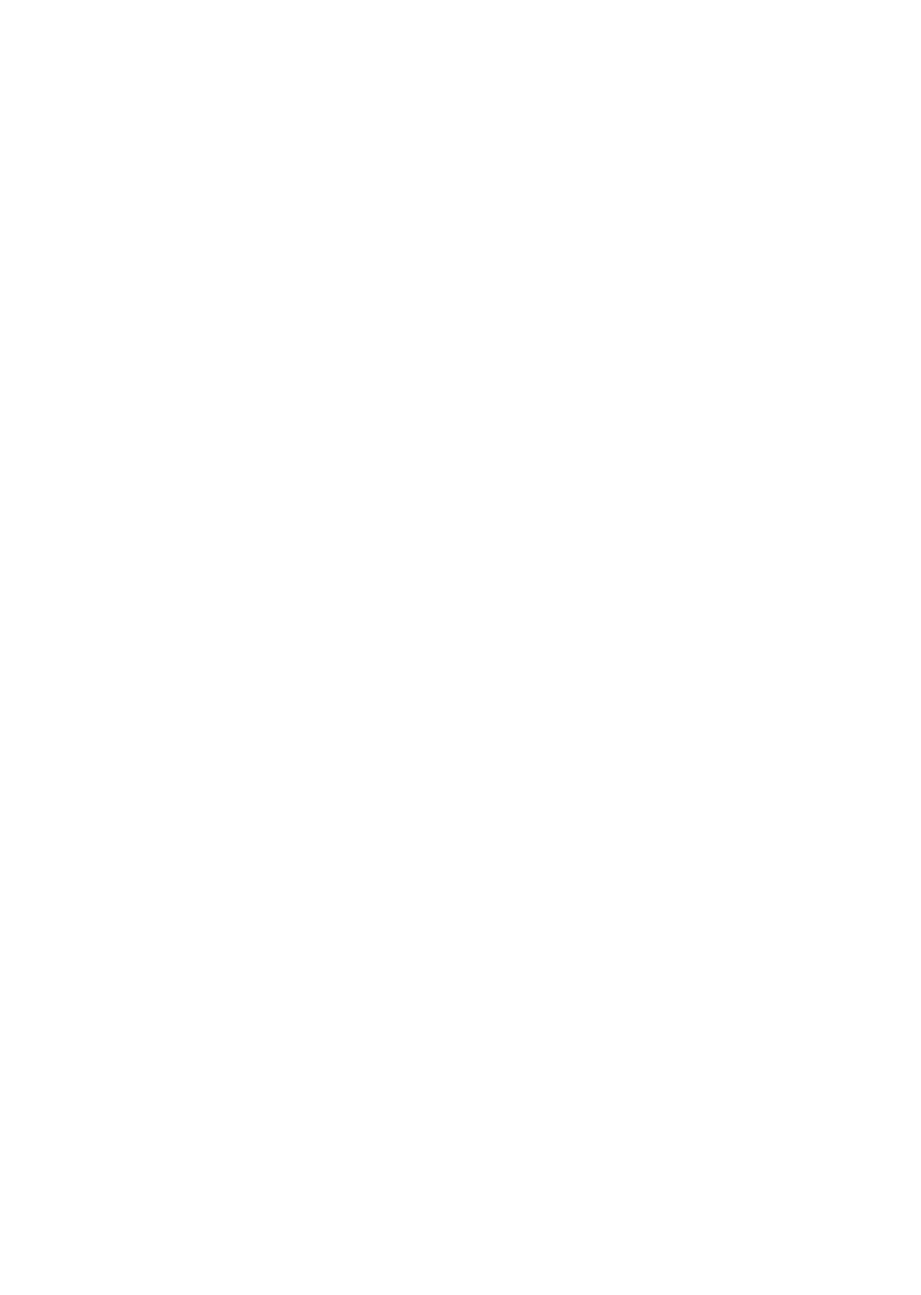
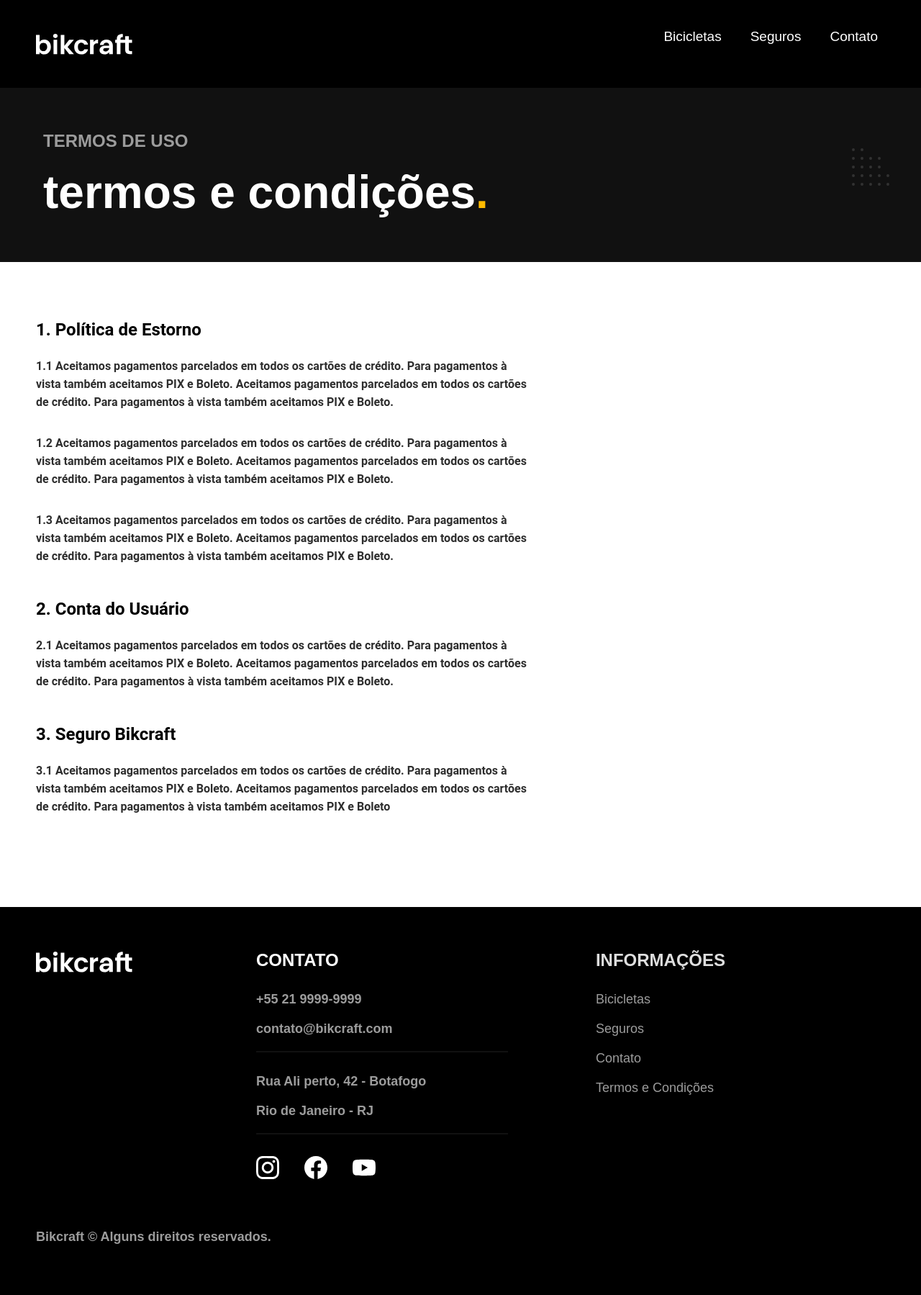
Before and after one commit to MicReisDev/Bikcraft, a plain HTML site: page termos.html in a window 1280 px wide. Shown: the whole page at 72% size. Before the commit the page ends 800 px from the top, so only its background shows below. Drawn offline with Linux system fonts and the light colour scheme.

Commit message:
termos e condições

```diff
--- a/CSS/Global.css
+++ b/CSS/Global.css
@@ -1,4 +1,5 @@
 @import "./style.css";
 @import "escolha.css";
 @import "style.css";
-@import "contato.css"
+@import "contato.css";
+@import "termos.css";
--- a/CSS/contato.css
+++ b/CSS/contato.css
@@ -30,6 +30,7 @@ body {
     var(--cor-1) 50%
   );
   height: 950px;
+  display: block;
 }
 
 .contato-conteiner {
@@ -63,17 +64,24 @@ body {
 }
 @media(max-width: 800px){
   .contato-txt {
+    margin-top: 20px;
     padding: 20px;
   }
 
   .contato-txt h1{
     font-size: 12px;
     font-weight: 800;
+
   }
 
   .contato-txt h2 {
     font-size: 32px;
+    padding-bottom: 0px;
+    margin: 0px;
   }
+
+
+
 }
 
 /*loja online*/
@@ -218,18 +226,55 @@ button::after {
 }
 
 @media(max-width: 800px){
+
+
+  .quadrado-contato-esquerdo{
+    padding: 20px;
+    margin:  0px 20px;
+  }
+
+  .quadrado-contato-direito{
+    margin: 0px 20px;
+    padding: 30px;
+    box-shadow: none;
+  }
+
   .quadrado-contato{
     grid-template-columns: 1fr;
 
   }
+ .contato-conteiner{
+   display: grid;
+   grid-template: 1fr;
+ }
+ .botao{
+   font-size: 18px;
+   padding: 20px 10px;
+   margin: 0px;
+ }
+ button::after{
+   content: none;
+ }
+ .contato-txt h1::after{
+   content: none;
+ }
+ .contato-icones::before{
+  content: none;
+ }
+
+ .quadrado-contato-esquerdo h1{
+   padding-bottom:10px ;
+ }
+
+ .contato-icones{
+   padding: 0px;
+   padding-bottom: 20px;
+   padding-left: 30px;
+ }
 }
 
 
-@media(max-width: 800px){
 
-  .lojas-locais-div{
-    grid-template-columns: 1fr;
-  } }
 /*lojas locais*/
 .lojas-locais {
   max-width: 1180px;
@@ -299,3 +344,18 @@ button::after {
   font-size: 18px;
   margin: 0px;
 }
+
+@media(max-width: 800px){
+  .lojas-locais{
+    padding-top: 100px;
+  }
+
+  .lojas-locais-div{
+    grid-template-columns: 1fr;
+
+  }
+  .lojas-locais > h1{
+    font-size: 48px;
+    padding-bottom: 10px;
+  }
+}
--- /dev/null
+++ b/CSS/termos.css
@@ -0,0 +1,101 @@
+:root {
+  --cor-0: #ffffff;
+  --cor-1: #f7f7f7;
+  --cor-2: #ededed;
+  --cor-3: #dedede;
+  --cor-4: #cccccc;
+  --cor-5: #b2b2b2;
+  --cor-6: #9c9c9c;
+  --cor-7: #717171;
+  --cor-8: #595959;
+  --cor-9: #404040;
+  --cor-10: #2e2e2e;
+  --cor-11: #111111;
+  --cor-12: #000000;
+  --cor-p1: #ffbb00;
+  --cor-p2: #e4a30b;
+  --cor-p3: #a66f00;
+  --cor-p4: #664400;
+  --cor-p5: #332200;
+}
+.termos-bg{
+  background-color: var(--cor-0);
+
+}
+
+.termosecondicoes-bg {
+  background: var(--cor-11);
+  padding: 60px;
+}
+
+
+.termosecondicoes,.listanumerada{
+  max-width: 1180px;
+  margin: 0 auto;
+
+}
+
+.termosecondicoes h2 {
+  font-size: 24px;
+  position: relative;
+}
+.termosecondicoes h1{
+  font-size: 64px;
+  color: var(--cor-0);
+
+}
+.termosecondicoes h2::after{
+  content: "";
+  position: absolute;
+  background: url(../img/dec/top-right.svg) no-repeat center;
+  height: 100px;
+  width: 100px;
+  left: 1100px;
+}
+
+.listanumerada{
+  padding: 80px 20px;
+  font-family: "roboto";
+}
+
+.listanumerada h1{
+  font-size: 24px;
+  padding-bottom: 24px;
+}
+
+.listanumerada>ol{
+  padding: 0px;
+  margin: 0px;
+}
+li:last-child{
+  margin-bottom:  15px;
+}
+.listanumerada li{
+  padding-bottom: 32px;
+  font-weight: 700;
+  color: var(--cor-10);
+  max-width: 75ch;
+  font-size: 16px;
+  line-height: 25px;
+
+}
+
+@media(max-width: 800px){
+  .termosecondicoes-bg {
+    background: var(--cor-11);
+    padding: 40px 20px;
+  }
+  .termosecondicoes h1{
+      font-size: 32px;
+    }
+    .termosecondicoes h2{
+      font-size: 16px;
+      text-transform: lowercase;
+      margin: 0px;
+    }
+    .termosecondicoes h2::after{
+      left: 350px;
+      top: -30px;
+    }
+
+}
--- a/termos.html
+++ b/termos.html
@@ -1,12 +1,107 @@
 <!DOCTYPE html>
-<html lang="en">
+<html lang="pt-br">
+
 <head>
   <meta charset="UTF-8">
   <meta http-equiv="X-UA-Compatible" content="IE=edge">
   <meta name="viewport" content="width=device-width, initial-scale=1.0">
-  <title>Document</title>
+  <title>Termos e condições</title>
+  <link rel="stylesheet" href="CSS/Global.css">
 </head>
+
 <body>
+  <header>
+    <div class="header-background">
+      <div class="cabeçalho">
+        <div>
+          <a href="./">
+            <img src="img/bikcraft.svg" alt="bikcraft">
+          </a>
+        </div>
+        <nav class="menu">
+          <ul>
+            <li><a href="./escolha .html">Bicicletas</a></li>
+            <li><a href="./Seguros.html">Seguros</a></li>
+            <li><a href="contato.html">Contato</a></li>
+          </ul>
+        </nav>
+      </div>
+    </div>
+  </header>
+  <div class="termos-bg">
+    <div class="termos-conteiner">
+      <div class="termosecondicoes-bg">
+        <div class="termosecondicoes">
+          <h2>TERMOS DE USO</h2>
+          <h1> termos e condições<span class="ponto">.</span></h1>
+        </div>
+      </div>
+      <div class="listanumerada">
+        <h1>1. Política de Estorno</h1>
+        <ol>
+          <li>1.1 Aceitamos pagamentos parcelados em todos os cartões de crédito. Para pagamentos à vista também aceitamos PIX e Boleto. Aceitamos pagamentos parcelados em todos os cartões de crédito. Para pagamentos à vista também aceitamos PIX e Boleto.</li>
+          <li>1.2 Aceitamos pagamentos parcelados em todos os cartões de crédito. Para pagamentos à vista também aceitamos PIX e Boleto. Aceitamos pagamentos parcelados em todos os cartões de crédito. Para pagamentos à vista também aceitamos PIX e Boleto.</li>
+          <li>1.3 Aceitamos pagamentos parcelados em todos os cartões de crédito. Para pagamentos à vista também aceitamos PIX e Boleto. Aceitamos pagamentos parcelados em todos os cartões de crédito. Para pagamentos à vista também aceitamos PIX e Boleto.</li>
+        </ol>
+        <h1>2. Conta do Usuário</h1>
+        <ol>
+          <li>2.1 Aceitamos pagamentos parcelados em todos os cartões de crédito. Para pagamentos à vista também aceitamos PIX e Boleto. Aceitamos pagamentos parcelados em todos os cartões de crédito. Para pagamentos à vista também aceitamos PIX e Boleto.</li>
+        </ol>
+        <h1>3. Seguro Bikcraft</h1>
+        <ol>
+          <li>3.1 Aceitamos pagamentos parcelados em todos os cartões de crédito. Para pagamentos à vista também aceitamos PIX e Boleto. Aceitamos pagamentos parcelados em todos os cartões de crédito. Para pagamentos à vista também aceitamos PIX e Boleto</li>
+        </ol>
 
+      </div>
+    </div>
+  </div>
+  <footer class="rodape-bg">
+    <div class="rodape">
+      <div class="rodabik">
+        <img src="img/bikcraft.svg" alt="">
+
+      </div>
+      <div class="rodacontato">
+        <h1>CONTATO</h1>
+        <div class="contatodetalhe">
+          <a href="">
+            <p>+55 21 9999-9999</p>
+          </a>
+          <a href="">
+            <p>contato@bikcraft.com</p>
+          </a>
+        </div>
+        <div class="contatodetalhe">
+          <h2>Rua Ali perto, 42 - Botafogo</h2>
+          <h2>Rio de Janeiro - RJ</h2>
+        </div>
+        <div class="rodaredes">
+          <img src="img/redes/instagram.svg" alt="">
+          <img src="img/redes/facebook.svg" alt="">
+          <img src="img/redes/youtube.svg" alt="">
+        </div>
+      </div>
+      <div class="rodainfo">
+        <h1>INFORMAÇÕES</h1>
+        <a href="./escolha .html">
+          <p> Bicicletas</p>
+        </a>
+        <a href="Seguros.html">
+          <p>Seguros</p>
+        </a>
+        <a href="contato.html">
+          <p>Contato</p>
+        </a>
+        <a href="termos.html">
+          <p>Termos e Condições</p>
+        </a>
+      </div>
+    </div>
+    <div class="rodape-bottom">
+      <h3>Bikcraft © Alguns direitos reservados.</h3>
+    </div>
+
+  </footer>
 </body>
+
 </html>
```
